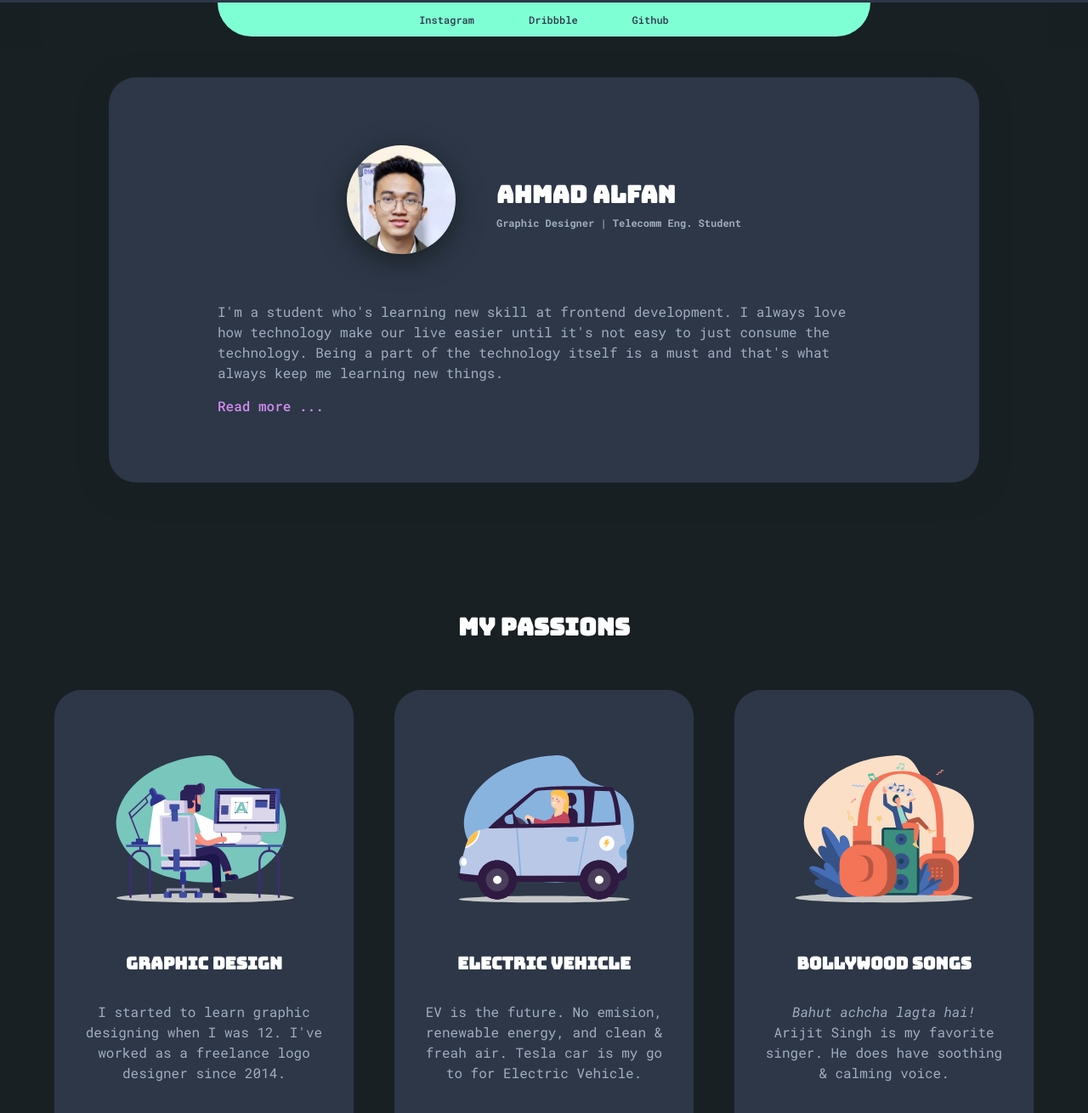
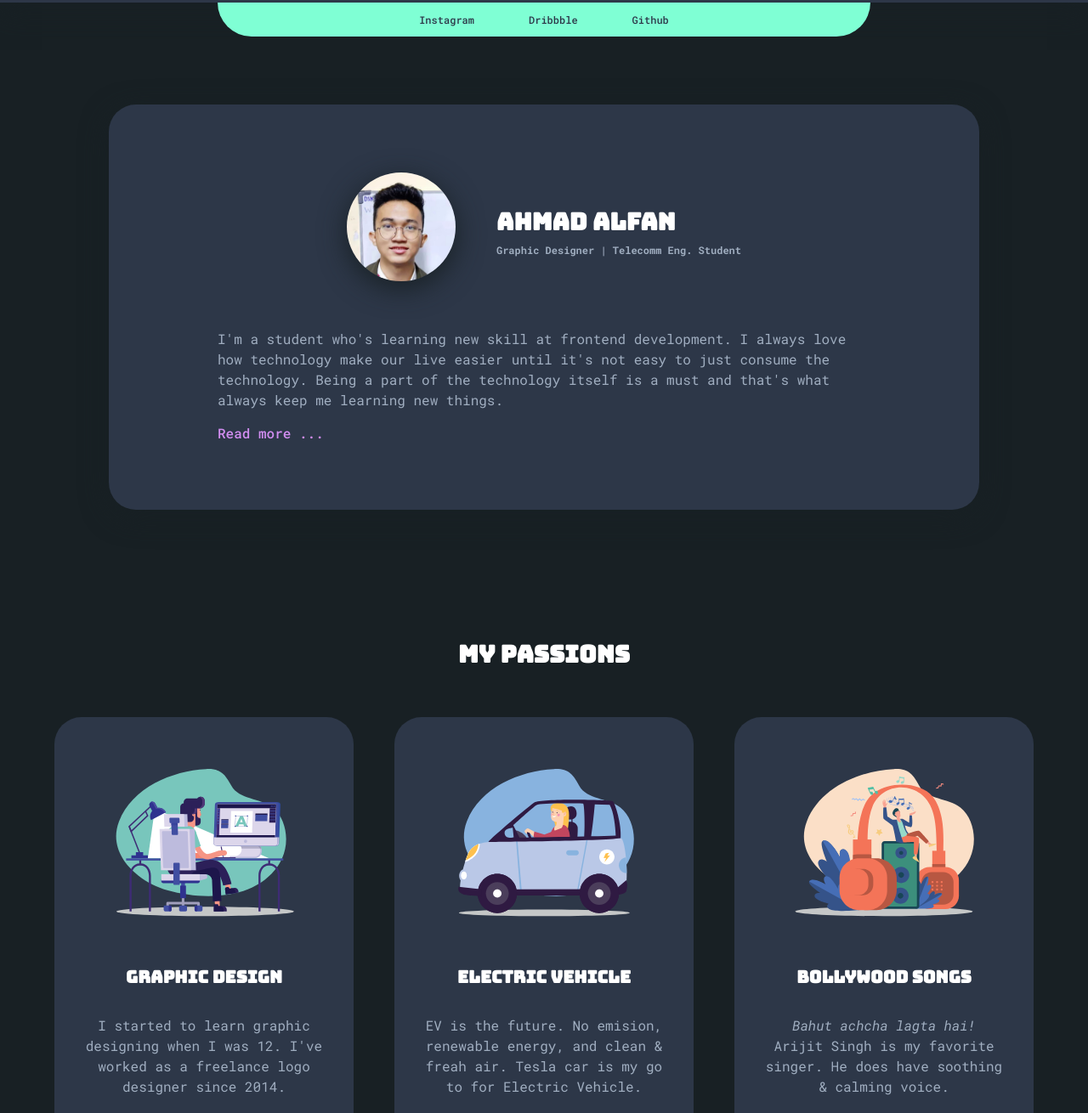
Before and after one commit to alfanme/alfanme.github.io, a plain HTML site: page index.html in a window 1280 px wide. Shown: the part 197-1507 px from the top of the page at 85% size. Drawn offline with Linux system fonts and the light colour scheme.

Commit message:
Update section height

```diff
--- a/style.css
+++ b/style.css
@@ -52,7 +52,6 @@ p {
 
 .nav {
     width: 100%;
-    min-height: 10vh;
     background-color: #2d3748;
     padding-top: 3rem;
     padding-bottom: 1.5rem;
@@ -153,19 +152,19 @@ p {
 
 .profile {
     width: 100%;
+    min-height: calc(100vh - 12.75rem);
     display: flex;
     justify-content: center;
     align-content: center;
-    margin-bottom: 2rem;
+    margin: auto;
 }
 
 .profile .profile-card {
     width: 80%;
     background-color: #2d3748;
     border-radius: 2rem;
-    margin-top: 3rem;
-    margin-bottom: 3rem;
-    padding: 2rem 0;;
+    padding: 2rem 0;
+    margin: 5rem 0;
     box-shadow: 0rem 0.5rem 2rem #182024;
 }
 
@@ -223,33 +222,11 @@ p {
 
 /* ---x--- Profile Card ---x--- */
 
-/* ------- Footer ------- */
-
-.footer {
-    width: 100%;
-    background-color: aquamarine;
-    padding-top: 0.3rem;
-    padding-bottom: 0.3rem;
-}
-
-.footer .desktop-footer {
-    color: #2d3748;
-    text-align: center;
-    font-size: 0.75rem;
-}
-
-.mobile-footer {
-    display: none;
-    color: #2d3748;
-    text-align: center;
-    font-size: 0.75rem;
-}
-
 /* ------- Hobbies -------- */
 .hobbies {
     width: 100%;
-    padding: 3rem 0;
-    margin-bottom: 1.5rem;
+    min-height: calc(100vh - 14rem);
+    padding: 3rem 0 2rem 0;
 }
 
 .hobbies h1 {
@@ -268,7 +245,7 @@ p {
 .hobbies .hobbies-card {
     width: 20rem;
     margin: 1.5rem 1.5rem;
-    padding: 3rem 1rem 1rem 1rem;
+    padding: 2rem 1rem 1rem 1rem;
     border: 0 solid;
     border-radius: 2rem;
     background-color: #2d3748;
@@ -321,6 +298,28 @@ p {
 }
 
 /* ---x--- Hobbies ---x---- */
+
+/* ------- Footer ------- */
+
+.footer {
+    width: 100%;
+    background-color: aquamarine;
+    padding-top: 0.3rem;
+    padding-bottom: 0.3rem;
+}
+
+.footer .desktop-footer {
+    color: #2d3748;
+    text-align: center;
+    font-size: 0.75rem;
+}
+
+.mobile-footer {
+    display: none;
+    color: #2d3748;
+    text-align: center;
+    font-size: 0.75rem;
+}
 
 /* ---x--- Footer ---x--- */
 
```
